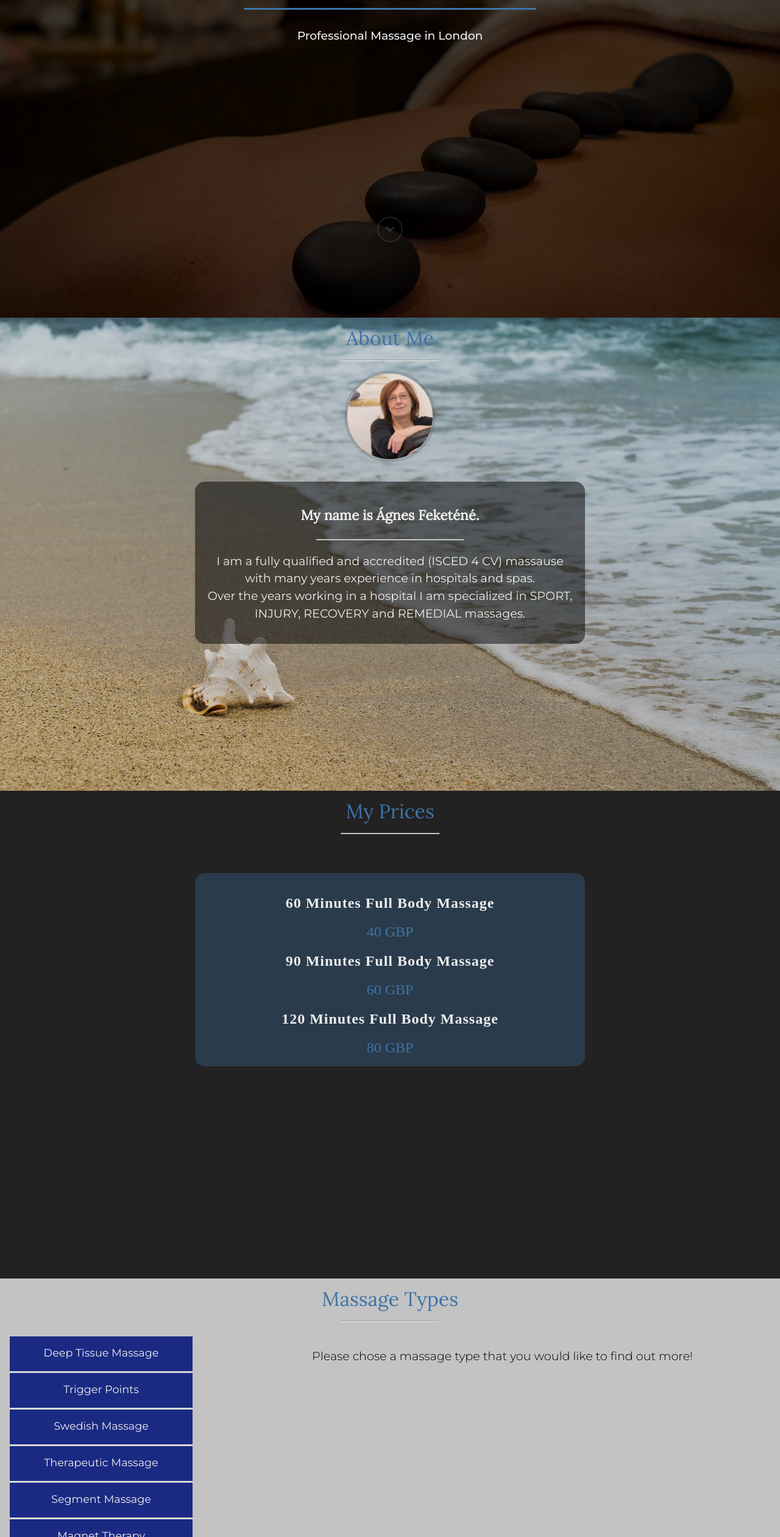
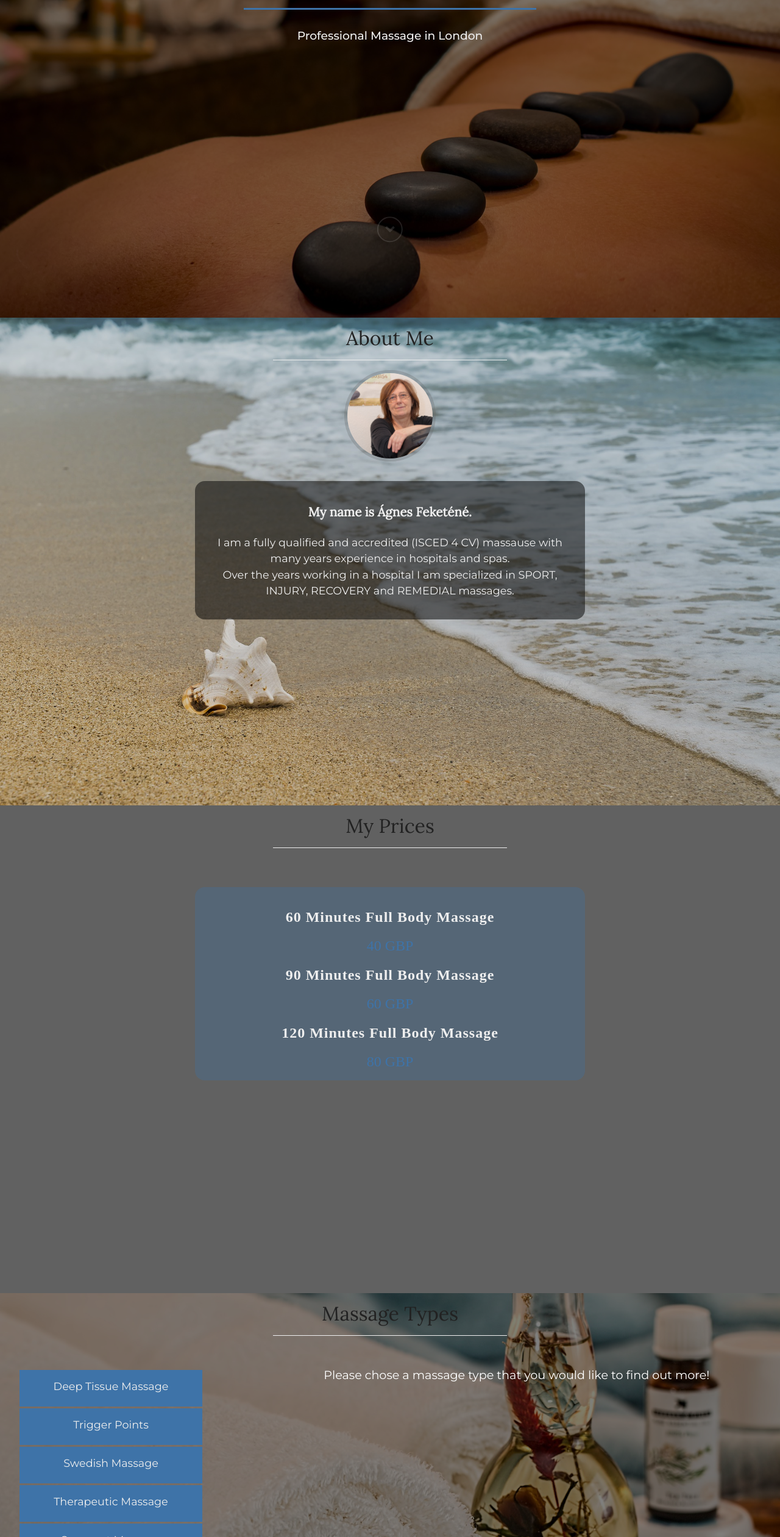
Before and after one commit to Tyby84/Healing-Hub, a website built with webpack: page app/index.html in a window 1280 px wide. Shown: the part 279-2800 px from the top of the page at 61% size. Built offline with nearby package versions, Linux system fonts and the light colour scheme; files whose address does not match are found by name.

Commit message:
fine tunes

```diff
--- a/app/assets/scripts/outer.js
+++ b/app/assets/scripts/outer.js
@@ -20,7 +20,7 @@ $(document).ready(function(){
 	$('.mastypes__box').click(function() {
 		$('.mastypes__box').removeClass('mastypes--active');
 
-		$(this).addClass('mastypes__inload--active');
+		$(this).addClass('mastypes--active');
 		let box = $(this).attr('id');
 		//console.log(box);
 		$('.mastypes__inload__par').load(`/assets/txt/${box}.txt`).hide().fadeTo(1000, 1);
--- a/app/assets/styles/base/global.css
+++ b/app/assets/styles/base/global.css
@@ -25,3 +25,9 @@ a{
     align-content: center;
     justify-content: center;
 }
+.wrapper {
+	margin: 1.2rem;
+	@mixin large {
+		margin: 2rem;
+	}
+}
--- a/app/assets/styles/modules/_about.css
+++ b/app/assets/styles/modules/_about.css
@@ -1,28 +1,47 @@
 .about{
+	position: relative;
+	height: 100vh;
+	background: url('../../assets/images/beach640x426.jpg') center 30% no-repeat;
+
+	background-size: cover;
+	@mixin bgeffect-light;
+
+	@mixin medium {
+		background: url('../../assets/images/beach1280x853.jpg') center 30% no-repeat;
+	background-size: cover;
+	@mixin bgeffect-light;
+	}
+
+	@mixin large {
 	background: url('../../assets/images/beac1920x1280.jpg') center 30% no-repeat;
 	background-size: cover;
-	height: auto;
-	@mixin medium{
-		height: 100vh;
+	@mixin bgeffect-light;
 	}
 
-	@mixin bgeffect-light;
+
 	&__title {
 		@mixin secTitle;
+		@mixin border;
 	}
 
 	&__desc {
-		padding: 1rem;
-		margin: 1rem auto;
+		width: 75vw;
+		padding: .5rem;
+		margin: .5rem auto;
 		line-height: 1.5;
 		background-color: rgba(0,0,0,.5);
 		color: #eee;
 		font-family: 'Montserrat', sans-serif;
-		font-size: 1.2rem;
+		font-size: 1rem;
         font-weight: 400;
 		text-align: center;
 		border-radius: 1rem;
-		@mixin medium{
+		@mixin medium {
+			width: 70vw;
+			padding: 1rem;
+			font-size: 1.1rem;
+		}
+		@mixin large {
 			width: 50vw;
 		}
 		&__title {
@@ -32,14 +51,18 @@
 	}
 	&__img {
 			position: relative;
-			width: 150px;
-			height: 150px;
+			width: 130px;
+			height: 130px;
+			margin-top: 1rem;
+			margin-bottom: 2rem;
 			border: 5px solid rgba(92, 92, 92, 0.25);
 			border-radius: 50%;
 			left: 50%;
 			transform: translateX(-50%);
-			margin-top: 1rem;
-			margin-bottom: 2rem;
+		@mixin medium{
+			width: 150px;
+			height: 150px;
+		}
 		}
 
 
--- a/app/assets/styles/modules/_hero.css
+++ b/app/assets/styles/modules/_hero.css
@@ -1,6 +1,5 @@
 .hero {
-	  position: relative;
-		background-color: #222;
+	 position: relative;
     height: 100vh;
     background: url('../../assets/images/spa-640x426.jpg') center center no-repeat;
     @mixin bgeffect;
--- a/app/assets/styles/modules/_hr.css
+++ /dev/null
@@ -1,26 +0,0 @@
-.hr{
-	color: $main;
-
-	&--small{
-		animation-name: hrSmall;
-		@mixin hrAnim;
-	}
-	&--medium{
-		animation-name: hrMed;
-		@mixin hrAnim;
-	}
-
-}
-
-@keyframes hrSmall {
-	100%{
-		width: 10rem;
-	}
-}
-
-@keyframes hrMed {
-	100%{
-		width: 15rem;
-
-	}
-}
--- a/app/assets/styles/modules/_mastypes.css
+++ b/app/assets/styles/modules/_mastypes.css
@@ -1,57 +1,90 @@
 .mastypes{
 	height: 100vh;
+	background: url('../../assets/images/mastype-small.jpg') center top no-repeat;
+	background-size: cover;
+	@mixin bgeffect;
+
+	@mixin medium {
+		background: url('../../assets/images/mastype-medium.jpg') center top no-repeat;
+	background-size: cover;
+	@mixin bgeffect;
+	}
+	@mixin large {
+		background: url('../../assets/images/mastype-large.jpg') center top no-repeat;
+	background-size: cover;
+	@mixin bgeffect;
+	}
 
 	&__title {
 		@mixin secTitle;
+		@mixin border;
 	}
 
 	&__boxes {
 		display: flex;
 		flex-direction: column;
-		float: left;
-		margin-top: 1rem;
+
+		margin-top: 1.5rem;
+		@mixin medium{
+			float: left;
+		}
 	}
 
-	&__box{
-		height: 60px;
-		background-color: #1a2a83;
-		width: 300px;
-		margin-left: 1rem;
-		border-bottom: 3px solid #d8d8d8;
+	&__box {
+		height: 50px;
+		width: 100%;
+
+		background-color: $main;
 		color: #eee;
+		margin-bottom: 3px;
 		text-align: center;
 		font-family: 'Montserrat', sans-serif;
-		font-size: 1.1rem;
+		font-size: 1rem;
         font-weight: 400;
 		cursor: pointer;
-		transition: background .3s ease-out;
+		transition: all .3s ease-out;
+
+		@mixin medium{
+		height: 60px;
+		width: 300px;
+
+		font-size: 1.1rem;
+		}
 
 		&:last-child{
 			border:none;
 		}
 		&:hover {
 			background-color: rgba($main, .8);
+
 		}
 	}
 
 	&__inload{
-		float: right;
-		width: 60vw;
+
+		width: 100%;
 		height: auto;
-		margin: 1rem 2rem auto 0;
-		/*border: 1px solid #333;*/
+
 		transition: all .6s ease-out;
+		@mixin medium {
+			width: 55%;
+			float: right;
+			margin: 0rem 3rem auto 0;
+		}
 
 		&__par {
-			padding: 0 2rem;
+			color: #fff;
 			font-family: 'Montserrat', sans-serif;
 			font-size: 1.2rem;
-        	font-weight: 300;
+        	font-weight: 400;
 			line-height: 1.4;
+			text-align: justify;
 		}
 	}
 
 	&--active {
 		background-color: rgba($main, .8);
+		color: #222;
+		margin-left: .5rem;
 	}
 }
--- a/app/assets/styles/modules/_prices.css
+++ b/app/assets/styles/modules/_prices.css
@@ -4,7 +4,7 @@
 	height: 100vh;
 	background: url('../../assets/images/shells1920x1280.jpg') center center no-repeat;
 	background-size: cover;
-	margin-top: -1.5rem;
+
 	@mixin bgeffect;
 
 	.mainService{
@@ -38,5 +38,6 @@
 
 	&__title {
 		@mixin secTitle;
+		@mixin border;
 	}
 }
--- a/app/assets/styles/style.css
+++ b/app/assets/styles/style.css
@@ -6,6 +6,5 @@
 @import './modules/_nav';
 @import './modules/_arrow';
 @import './modules/_about';
-@import './modules/_hr';
 @import './modules/_prices';
 @import './modules/_mastypes';
--- a/app/index.html
+++ b/app/index.html
@@ -14,7 +14,7 @@
        <!-- <div class="list"></div>-->
         <nav class="nav flex-center">
 
-            <a class="list" href="#">Home</a>
+            <a class="active" href="#">Home</a>
             <a href="#">About</a>
             <a href="#">Contact</a>
             <a href="#">Massage</a>
@@ -30,19 +30,19 @@
 
     <div class="about" id="aboutMe">
     	<h1 class="about__title">About Me</h1>
-    	<hr class="hr hr--small">
+
 			<img class="about__img" src="assets/images/agnes.jpg" alt="Agnes">
 
     	<div class="about__desc">
     		<h3 class="about__desc__title">My name is Ágnes Feketéné.</h3>
-    		<hr class="hr hr--medium">
+
     		<p>I am a fully qualified and accredited (ISCED 4 CV) massause with many years experience in hospitals and spas. <br>Over the years working in a hospital I am specialized in SPORT, INJURY, RECOVERY and REMEDIAL massages. </p>
     	</div>
     </div>
 
     <div class="prices" id="price">
     	<h1 class="prices__title">My Prices</h1>
-    	<hr class="hr hr--small">
+
     	<div class="mainService">
     		<h2 class="mainService__title">60 minutes full body massage</h2><span class="60min"></span>
     		<h2 class="mainService__title">90 minutes full body massage</h2><span class="90min"></span>
@@ -51,7 +51,8 @@
     </div>
     <div class="mastypes" id="massages">
     <h1 class="mastypes__title">Massage Types</h1>
-    	<hr class="hr hr--small">
+
+    	<div class="wrapper">
     		<div class="mastypes__boxes">
     			<div class="mastypes__box" id="deeptiss"><p>Deep Tissue Massage</p></div>
     			<div class="mastypes__box" id="trigger"><p>Trigger Points</p></div>
@@ -62,6 +63,7 @@
     		</div>
 
     		<div class="mastypes__inload"><p class="mastypes__inload__par">Please chose a massage type that you would like to find out more!</p></div>
+    	</div>
 
     </div>
 
--- a/app/temp/styles/style.css
+++ b/app/temp/styles/style.css
@@ -376,22 +376,32 @@ a{
     justify-content: center;
 }
 
+.wrapper {
+	margin: 1.2rem;
+}
+
+@media (min-width: 1200px) {
+
+.wrapper {
+		margin: 2rem
+}
+	}
+
 .hero {
-	  position: relative;
-		background-color: #222;
+	 position: relative;
     height: 100vh;
     background: url('../../assets/images/spa-640x426.jpg') center center no-repeat;
-    background-color: #222;
+    background-color: rgba(0,0,0,.5);
     background-blend-mode: overlay;
     background-size: cover;
 
 }
 
-@media (min-width: 800px) {
+@media (min-width: 850px) {
 
 .hero {
       background: url('../../assets/images/spa-1280x853.jpg') center center no-repeat;
-      background-color: #222;
+      background-color: rgba(0,0,0,.5);
       background-blend-mode: overlay;
       background-size: cover
 
@@ -402,7 +412,7 @@ a{
 
 .hero {
       background: url('../../assets/images/spa-1920x1280.jpg') center center no-repeat;
-      background-color: #222;
+      background-color: rgba(0,0,0,.5);
       background-blend-mode: overlay;
       background-size: cover
 
@@ -418,7 +428,7 @@ a{
         text-align: center;
    }
 
-@media (min-width: 800px) {
+@media (min-width: 850px) {
 
 .hero__text{
          position: relative;
@@ -500,9 +510,11 @@ a{
 
 .nav a {
 		margin-right: 1.2rem;
+
+
     }
 
-@media (min-width: 800px) {
+@media (min-width: 850px) {
 
 .nav a {
         font-family: 'Montserrat', sans-serif;
@@ -512,17 +524,20 @@ a{
         color: #3e73a8;
         padding: .5rem;
 		position: relative
+
+
     }
 	}
 
-.list::before{
+.nav a.active{
+	color: #c3c3c3;
+	letter-spacing: 1px;
+}
+
+/*.list::before{
 	position: absolute;
 	top: 3.5rem;
-}
-
-@media (min-width: 800px) {
-
-.list::before{
+	@mixin medium{
 	content:'';
 	display: inline-block;
 
@@ -530,11 +545,11 @@ a{
 	left:50%;
 	width: 10px;
 	height: 10px;
-	background-color: #3e73a8;
+	background-color: $main;
 	border-radius: 50%;
-	color: #fff
-}
+	color: #fff;
 	}
+}*/
 
 @-webkit-keyframes fadeNav{
 	100%{
@@ -564,7 +579,7 @@ a{
 	border-radius: 50%;
 }
 
-@media (min-width: 800px) {
+@media (min-width: 850px) {
 
 .arrdown {
 	opacity: 0;
@@ -614,53 +629,84 @@ a{
 }
 
 .about{
-	background: url('../../assets/images/beac1920x1280.jpg') center 30% no-repeat;
+	position: relative;
+	height: 100vh;
+	background: url('../../assets/images/beach640x426.jpg') center 30% no-repeat;
+
 	background-size: cover;
-	height: auto;
-
 	background-color: #6a6a6a;
-
 	background-blend-mode: overlay;
-
 	background-size: cover;
 
 
 }
 
-@media (min-width: 800px) {
+@media (min-width: 850px) {
 
 .about{
-		height: 100vh
+		background: url('../../assets/images/beach1280x853.jpg') center 30% no-repeat;
+	background-size: cover;
+	background-color: #6a6a6a;
+	background-blend-mode: overlay;
+	background-size: cover
+
+
+}
+	}
+
+@media (min-width: 1200px) {
+
+.about{
+	background: url('../../assets/images/beac1920x1280.jpg') center 30% no-repeat;
+	background-size: cover;
+	background-color: #6a6a6a;
+	background-blend-mode: overlay;
+	background-size: cover
 
 
 }
 	}
 
 .about__title {
-		width: 30vw;
+		width: 30%;
 		margin: 0 auto 1rem auto;
-		padding-top: 1rem;
+		padding: 1rem 0;
 		text-align: center;
 		font-family: 'Lora', serif;
 		font-weight: 400;
-		color: #3e73a8;
+		color: #222;
+		border-bottom: 2px;
+		border-bottom-color: #eee;
+		border-bottom-style: solid;
+		border-width: thin;
 	}
 
 .about__desc {
-		padding: 1rem;
-		margin: 1rem auto;
+		width: 75vw;
+		padding: .5rem;
+		margin: .5rem auto;
 		line-height: 1.5;
 		background-color: rgba(0,0,0,.5);
 		color: #eee;
 		font-family: 'Montserrat', sans-serif;
-		font-size: 1.2rem;
+		font-size: 1rem;
         font-weight: 400;
 		text-align: center;
 		border-radius: 1rem;
 
 	}
 
-@media (min-width: 800px) {
+@media (min-width: 850px) {
+
+.about__desc {
+			width: 70vw;
+			padding: 1rem;
+			font-size: 1.1rem
+
+	}
+	}
+
+@media (min-width: 1200px) {
 
 .about__desc {
 			width: 50vw
@@ -674,71 +720,24 @@ a{
 
 .about__img {
 			position: relative;
-			width: 150px;
-			height: 150px;
+			width: 130px;
+			height: 130px;
+			margin-top: 1rem;
+			margin-bottom: 2rem;
 			border: 5px solid rgba(92, 92, 92, 0.25);
 			border-radius: 50%;
 			left: 50%;
 			-webkit-transform: translateX(-50%);
 			        transform: translateX(-50%);
-			margin-top: 1rem;
-			margin-bottom: 2rem;
 		}
 
-.hr{
-	color: #3e73a8;
+@media (min-width: 850px) {
 
-}
-
-.hr--small{
-		-webkit-animation-name: hrSmall;
-		        animation-name: hrSmall;
-		width: 0rem;
-		-webkit-animation-delay: 1s;
-		        animation-delay: 1s;
-		-webkit-animation-duration: 2s;
-		        animation-duration: 2s;
-		-webkit-animation-fill-mode: forwards;
-		        animation-fill-mode: forwards;
+.about__img {
+			width: 150px;
+			height: 150px
+		}
 	}
-
-.hr--medium{
-		-webkit-animation-name: hrMed;
-		        animation-name: hrMed;
-		width: 0rem;
-		-webkit-animation-delay: 1s;
-		        animation-delay: 1s;
-		-webkit-animation-duration: 2s;
-		        animation-duration: 2s;
-		-webkit-animation-fill-mode: forwards;
-		        animation-fill-mode: forwards;
-	}
-
-@-webkit-keyframes hrSmall {
-	100%{
-		width: 10rem;
-	}
-}
-
-@keyframes hrSmall {
-	100%{
-		width: 10rem;
-	}
-}
-
-@-webkit-keyframes hrMed {
-	100%{
-		width: 15rem;
-
-	}
-}
-
-@keyframes hrMed {
-	100%{
-		width: 15rem;
-
-	}
-}
 
 .prices{
 
@@ -746,9 +745,11 @@ a{
 	height: 100vh;
 	background: url('../../assets/images/shells1920x1280.jpg') center center no-repeat;
 	background-size: cover;
-	margin-top: -1.5rem;
-	background-color: #222;
+
+	background-color: rgba(0,0,0,.5);
+
 	background-blend-mode: overlay;
+
 	background-size: cover;
 }
 
@@ -763,7 +764,7 @@ a{
 		border-radius: 1rem;
 	}
 
-@media (min-width: 800px) {
+@media (min-width: 850px) {
 
 .prices .mainService{
 			width: 70vw;
@@ -790,49 +791,101 @@ a{
 	}
 
 .prices__title {
-		width: 30vw;
+		width: 30%;
 		margin: 0 auto 1rem auto;
-		padding-top: 1rem;
+		padding: 1rem 0;
 		text-align: center;
 		font-family: 'Lora', serif;
 		font-weight: 400;
-		color: #3e73a8;
+		color: #222;
+		border-bottom: 2px;
+		border-bottom-color: #eee;
+		border-bottom-style: solid;
+		border-width: thin;
 	}
 
 .mastypes{
 	height: 100vh;
+	background: url('../../assets/images/mastype-small.jpg') center top no-repeat;
+	background-size: cover;
+	background-color: rgba(0,0,0,.5);
+	background-blend-mode: overlay;
+	background-size: cover;
 }
 
+@media (min-width: 850px) {
+
+.mastypes{
+		background: url('../../assets/images/mastype-medium.jpg') center top no-repeat;
+	background-size: cover;
+	background-color: rgba(0,0,0,.5);
+	background-blend-mode: overlay;
+	background-size: cover
+}
+	}
+
+@media (min-width: 1200px) {
+
+.mastypes{
+		background: url('../../assets/images/mastype-large.jpg') center top no-repeat;
+	background-size: cover;
+	background-color: rgba(0,0,0,.5);
+	background-blend-mode: overlay;
+	background-size: cover
+}
+	}
+
 .mastypes__title {
-		width: 30vw;
+		width: 30%;
 		margin: 0 auto 1rem auto;
-		padding-top: 1rem;
+		padding: 1rem 0;
 		text-align: center;
 		font-family: 'Lora', serif;
 		font-weight: 400;
-		color: #3e73a8;
+		color: #222;
+		border-bottom: 2px;
+		border-bottom-color: #eee;
+		border-bottom-style: solid;
+		border-width: thin;
 	}
 
 .mastypes__boxes {
 		display: flex;
 		flex-direction: column;
-		float: left;
-		margin-top: 1rem;
+
+		margin-top: 1.5rem;
 	}
 
-.mastypes__box{
-		height: 60px;
-		background-color: #1a2a83;
-		width: 300px;
-		margin-left: 1rem;
-		border-bottom: 3px solid #d8d8d8;
+@media (min-width: 850px) {
+
+.mastypes__boxes {
+			float: left
+	}
+	}
+
+.mastypes__box {
+		height: 50px;
+		width: 100%;
+
+		background-color: #3e73a8;
 		color: #eee;
+		margin-bottom: 3px;
 		text-align: center;
 		font-family: 'Montserrat', sans-serif;
-		font-size: 1.1rem;
+		font-size: 1rem;
         font-weight: 400;
 		cursor: pointer;
-		transition: background .3s ease-out;
+		transition: all .3s ease-out;
+	}
+
+@media (min-width: 850px) {
+
+.mastypes__box {
+		height: 60px;
+		width: 300px;
+
+		font-size: 1.1rem
+	}
 	}
 
 .mastypes__box:last-child{
@@ -841,25 +894,37 @@ a{
 
 .mastypes__box:hover {
 			background-color: rgba(62,115,168, .8);
+
 		}
 
 .mastypes__inload{
-		float: right;
-		width: 60vw;
+
+		width: 100%;
 		height: auto;
-		margin: 1rem 2rem auto 0;
-		/*border: 1px solid #333;*/
+
 		transition: all .6s ease-out;
 	}
 
+@media (min-width: 850px) {
+
+.mastypes__inload{
+			width: 55%;
+			float: right;
+			margin: 0rem 3rem auto 0
+	}
+	}
+
 .mastypes__inload__par {
-			padding: 0 2rem;
+			color: #fff;
 			font-family: 'Montserrat', sans-serif;
 			font-size: 1.2rem;
-        	font-weight: 300;
+        	font-weight: 400;
 			line-height: 1.4;
+			text-align: justify;
 		}
 
 .mastypes--active {
 		background-color: rgba(62,115,168, .8);
+		color: #222;
+		margin-left: .5rem;
 	}
```
Also changed, not shown: app/assets/styles/base/mixins.css (+11 -13 lines), app/assets/styles/modules/_nav.css (+10 -2 lines), app/assets/images/mastype-large.jpg (added), app/assets/images/mastype-medium.jpg (added), app/assets/images/mastype-small.jpg (added), app/temp/scripts/App.js. Lines whose indentation alone changed are shown as unchanged.
